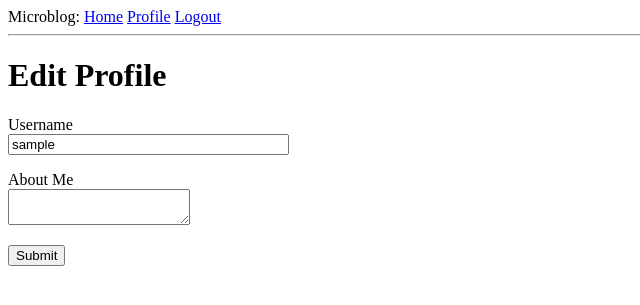
After one commit to kartikPatidar/flask-blog-app, a Flask app: page /edit_profile in a window 1280 px wide. The commit adds this page. Shown: the top 305 px of the page, without its empty margins (0-640 px from the left). Run offline with Flask 2, Linux system fonts and the light colour scheme; the visitor is signed in with stand-in values (Sample User, id 1); data comes from the database, SQL or seed files in the repository.

Commit message:
adding view profile feature and generate/get images for user profile and posts via Gravatar

```diff
--- a/app/forms.py
+++ b/app/forms.py
@@ -1,6 +1,6 @@
 from flask_wtf import FlaskForm
-from wtforms import StringField, PasswordField, SubmitField, BooleanField
-from wtforms.validators import DataRequired, EqualTo, Email, ValidationError
+from wtforms import StringField, PasswordField, SubmitField, BooleanField, TextAreaField
+from wtforms.validators import DataRequired, EqualTo, Email, ValidationError, Length
 from app.models import User
 
 class LoginForm(FlaskForm):
@@ -25,3 +25,8 @@ class RegistrationForm(FlaskForm):
         user = User.query.filter_by(email=email.data).first()
         if user is not None:
             raise ValidationError('Please use a different email adderess.')
+
+class EditProfileForm(FlaskForm):
+    username = StringField('Username', validators=[DataRequired()])
+    about_me = TextAreaField('About Me', validators=[Length(min=0, max=140)])
+    submit = SubmitField('Submit')
--- a/app/models.py
+++ b/app/models.py
@@ -2,6 +2,7 @@ from datetime import datetime
 from app import db, login
 from werkzeug.security import check_password_hash,generate_password_hash
 from flask_login import UserMixin
+from hashlib import md5
 
 class User(UserMixin ,db.Model):
     id = db.Column(db.Integer, primary_key=True)
@@ -9,6 +10,8 @@ class User(UserMixin ,db.Model):
     email = db.Column(db.String(128), index=True, unique=True)
     password_hash = db.Column(db.String(128))
     posts = db.relationship('Post', backref='author', lazy='dynamic')
+    about_me = db.Column(db.String(140))
+    last_seen = db.Column(db.DateTime, default=datetime.utcnow)
 
     def __repr__(self):
         return'<User {}>'.format(self.username)
@@ -18,6 +21,11 @@ class User(UserMixin ,db.Model):
 
     def check_password(self, password):
         return check_password_hash(self.password_hash, password)
+
+    def avatar(self, size):
+        digest = md5(self.email.lower().encode('utf-8')).hexdigest()
+        return 'https://www.gravatar.com/avatar/{}?d=identicon&s={}'.format(
+            digest, size)
 
 class Post(db.Model):
     id = db.Column(db.Integer, primary_key=True)
--- a/app/routes.py
+++ b/app/routes.py
@@ -1,9 +1,16 @@
 from flask import render_template, flash, redirect, url_for, request
 from app import app, db
-from app.forms import LoginForm, RegistrationForm
+from app.forms import LoginForm, RegistrationForm, EditProfileForm
 from flask_login import current_user, login_user, logout_user, login_required
 from app.models import User
 from werkzeug.urls import url_parse
+from datetime import datetime
+
+@app.before_request
+def before_request():
+    if current_user.is_authenticated:
+        current_user.last_seen = datetime.utcnow()
+        db.session.commit()
 
 @app.route("/")
 @app.route("/index")
@@ -62,3 +69,28 @@ def register():
         flash('Congratulations, you are now a registered user!')
         return redirect(url_for('login'))
     return render_template('register.html', title='Register', form=form)
+
+@app.route('/profile/<username>')
+@login_required
+def profile(username):
+    user = User.query.filter_by(username=username).first_or_404()
+    posts = [
+        {'author': user, 'body': 'Test post #1'},
+        {'author': user, 'body': 'Test post #2'}
+    ]
+    return render_template('profile.html', user=user, posts=posts)
+
+@app.route('/edit_profile', methods=['GET', 'POST'])
+@login_required
+def edit_profile():
+    form = EditProfileForm()
+    if form.validate_on_submit():
+        current_user.username = form.username.data
+        current_user.about_me = form.about_me.data
+        db.session.commit()
+        flash('Your changes have been saved')
+        return redirect(url_for('edit_profile'))
+    elif request.method == 'GET':
+        form.username.data = current_user.username
+        form.about_me.data = current_user.about_me
+    return render_template('edit_profile.html', title='Edit Profile', form=form)
--- /dev/null
+++ b/app/templates/_post.html
@@ -0,0 +1,6 @@
+<table>
+    <tr valign="top">
+        <td><img src="{{ post.author.avatar(36) }}"></td>
+        <td>{{ post.author.username }} says:<br>{{ post.body }}</td>
+    </tr>
+</table>
--- a/app/templates/base.html
+++ b/app/templates/base.html
@@ -14,6 +14,7 @@
             {% if current_user.is_anonymous %}
             <a href="{{ url_for('login') }}">Login</a>
             {% else%}
+            <a href="{{ url_for('profile', username=current_user.username) }}">Profile</a>
             <a href="{{ url_for('logout') }}">Logout</a>
             {% endif %}
         </div>
--- /dev/null
+++ b/app/templates/edit_profile.html
@@ -0,0 +1,23 @@
+{% extends 'base.html' %}
+
+{% block content %}
+    <h1>Edit Profile</h1>
+    <form action="" method="POST">
+        {{ form.hidden_tag() }}
+        <p>
+            {{ form.username.label }}<br>
+            {{ form.username(size=32) }}<br>
+            {% for error in form.username.errors %}
+            <span style="color:red;">[{{ error }}]</span>
+            {% endfor %}
+        </p>
+        <p>
+            {{ form.about_me.label }}<br>
+            {{ form.about_me(col=50, row=4) }}<br>
+            {% for error in form.about_me.errors %}
+            <span style="color:red;">[{{ error }}]</span>
+            {% endfor %}
+        </p>
+        <p>{{ form.submit() }}</p>
+    </form>
+{% endblock content %}
```
Also changed, not shown: app/templates/profile.html (added, +22 -0 lines), migrations/versions/4e0763a5b6d6_new_fields_i_in_the_user_model.py (added, +30 -0 lines).
